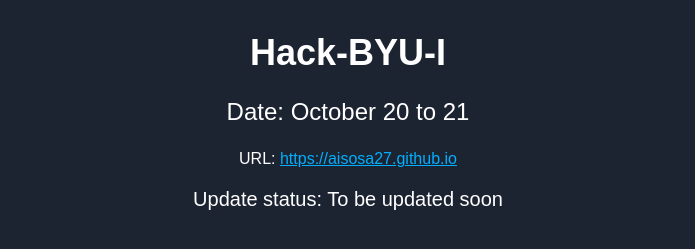
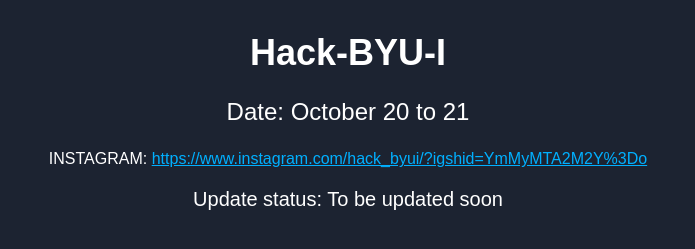
Before and after one commit to aisosa27/aisosa27.github.io, a plain HTML site: page index.html in a window 1280 px wide. Shown: the part 459-708 px from the top of the page, without its empty margins (292-987 px from the left). Drawn offline with Linux system fonts and the light colour scheme.

Commit message:
Update index.html

```diff
--- a/index.html
+++ b/index.html
@@ -39,7 +39,7 @@
   <img class="logo" src="https://via.placeholder.com/500x300.png?text=Hack-BYU-I" alt="Hack-BYU-I logo">
   <h1 id="completion-header">Hack-BYU-I</h1>
   <p id="completion-date">October 20 to 21</p>
-  <p>URL: <a href="https://aisosa27.github.io">https://aisosa27.github.io</a></p>
+  <p>INSTAGRAM: <a href="https://www.instagram.com/hack_byui/?igshid=YmMyMTA2M2Y%3D">https://www.instagram.com/hack_byui/?igshid=YmMyMTA2M2Y%3Do</a></p>
   <p id="update-status">To be updated soon</p>
   <script>
     const completionHeader = document.querySelector("#completion-header");
```
